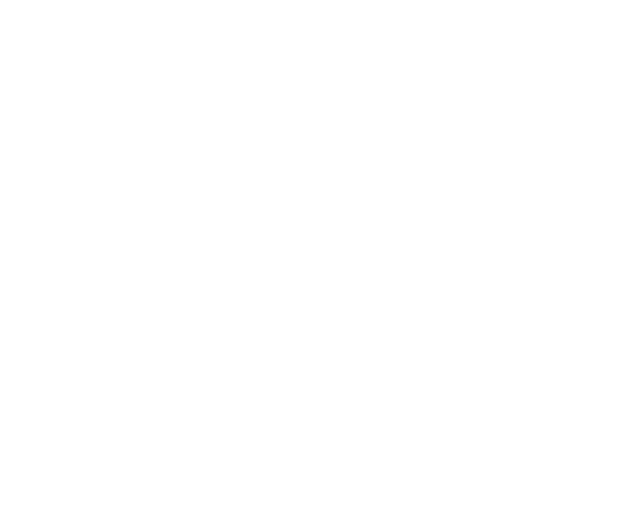
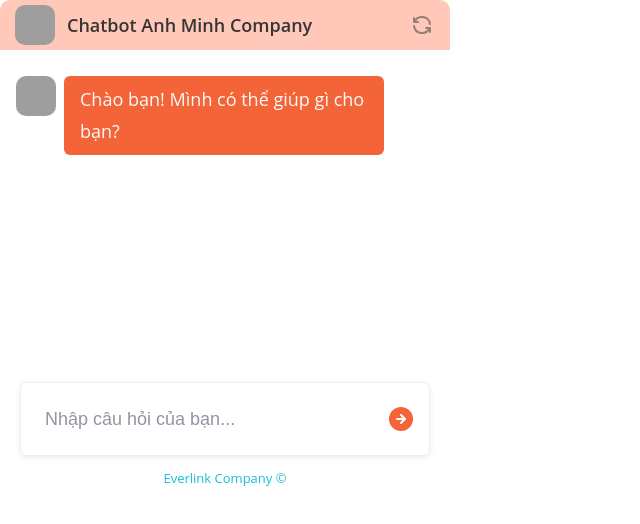
Before and after one commit to nguyentienlamhp/everlink, a plain HTML site: page index.html in a window 1280 px wide. Shown: the whole page, without its empty margins (0-640 px from the left). Drawn offline with Linux system fonts and the light colour scheme.

Commit message:
Update index.html

```diff
--- a/index.html
+++ b/index.html
@@ -1,3 +1,94 @@
+<!DOCTYPE html>
+<html lang="vi">
+  <body>
 <div style="width: 100%; height: 100%">
   <n8nchatui-inpage></n8nchatui-inpage>
 </div>
+
+    <script type="module" defer>
+        import Chatbot from "/embed.js";
+        Chatbot.initFull({
+            n8nChatUrl: "https://n8n.sangtaoketnoi.vn/webhook/1d4b5500-34ca-4be1-b8c7-090531ce9746/chat",
+            metadata: {},
+            theme: {
+                button: {
+                    backgroundColor: "#ffc8b8",
+                    right: 20,
+                    bottom: 20,
+                    size: 70,
+                    iconColor: "#373434",
+                    customIconSrc: "https://www.svgrepo.com/show/339963/chat-bot.svg",
+                    customIconSize: 80,
+                    customIconBorderRadius: 15,
+                    autoWindowOpen: { autoOpen: true, openDelay: 1 },
+                    borderRadius: "rounded"
+                },
+                tooltip: {
+                    showTooltip: true,
+                    tooltipMessage: "Chatbot Anh Minh",
+                    tooltipBackgroundColor: "#fff9f6",
+                    tooltipTextColor: "#1c1c1c",
+                    tooltipFontSize: 18
+                },
+                chatWindow: {
+                    borderRadiusStyle: "rounded",
+                    avatarBorderRadius: 25,
+                    messageBorderRadius: 6,
+                    showTitle: true,
+                    title: "Chatbot Anh Minh Company",
+                    titleAvatarSrc: "https://amfco.com.vn/Data/images/SAN%20PHAM/ok.jpg",
+                    avatarSize: 40,
+                    welcomeMessage: "Chào bạn! Mình có thể giúp gì cho bạn?",
+                    errorMessage: "Please connect me to n8n first",
+                    backgroundColor: "#ffffff",
+                    height: 500,
+                    width: 450,
+                    fontSize: 18,
+                    starterPrompts: ["Thông tin về bào ngư?", "Đơn giá của bào ngư?"],
+                    starterPromptFontSize: 15,
+                    renderHTML: false,
+                    clearChatOnReload: false,
+                    showScrollbar: false,
+                    botMessage: {
+                        backgroundColor: "#f36539",
+                        textColor: "#fafafa",
+                        showAvatar: true,
+                        avatarSrc: "https://www.svgrepo.com/show/474732/assistant.svg",
+                        showCopyToClipboardIcon: false
+                    },
+                    userMessage: {
+                        backgroundColor: "#fff6f3",
+                        textColor: "#050505",
+                        showAvatar: true,
+                        avatarSrc: "https://www.svgrepo.com/show/522697/user-round.svg"
+                    },
+                    textInput: {
+                        placeholder: "Nhập câu hỏi của bạn...",
+                        backgroundColor: "#ffffff",
+                        textColor: "#1e1e1f",
+                        sendButtonColor: "#f36539",
+                        maxChars: 400,
+                        maxCharsWarningMessage:
+                            "Bạn đã nhập quá 400 ký tự.",
+                        autoFocus: true,
+                        borderRadius: 6,
+                        sendButtonBorderRadius: 50
+                    },
+                    uploadsConfig: {
+                        enabled: false,
+                        acceptFileTypes: ["jpeg", "jpg", "png", "pdf"],
+                        maxFiles: 5,
+                        maxSizeInMB: 10
+                    },
+                    voiceInputConfig: {
+                        enabled: false,
+                        maxRecordingTime: 15,
+                        recordingNotSupportedMessage:
+                            "To record audio, use modern browsers like Chrome or Firefox that support audio recording"
+                    }
+                }
+            }
+        });
+    </script>
+    </body>
+</html>
```
